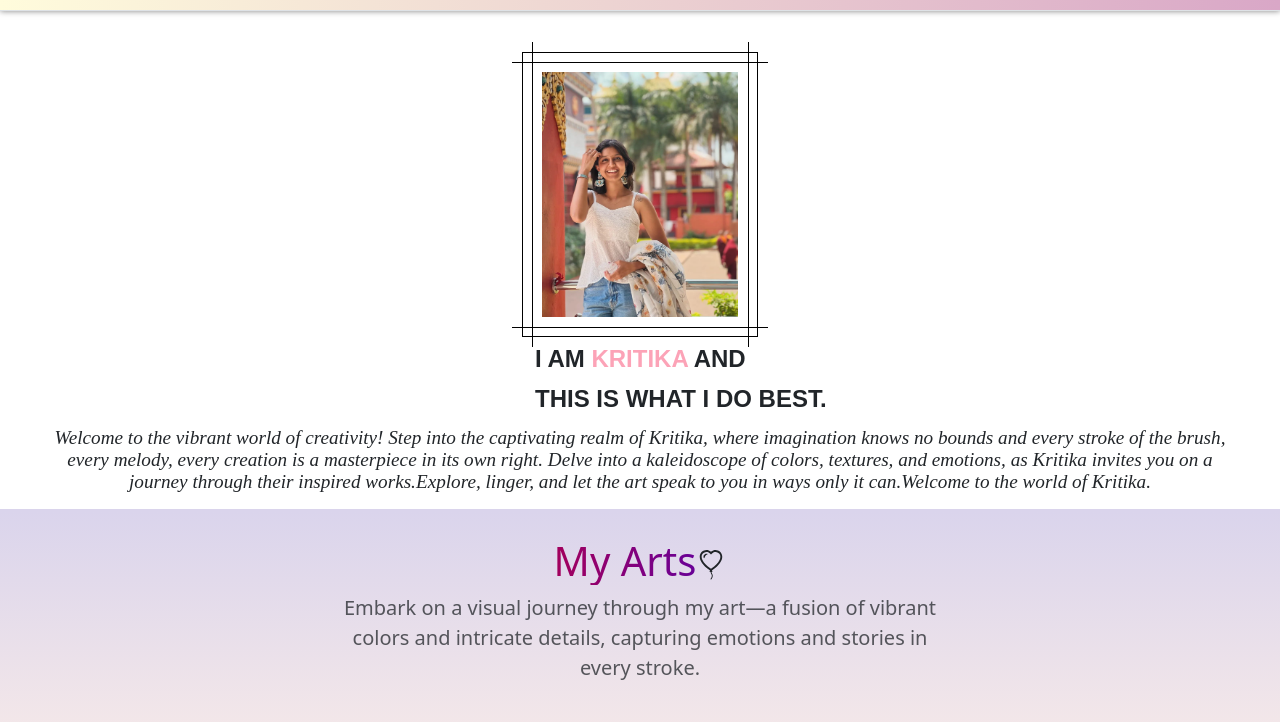
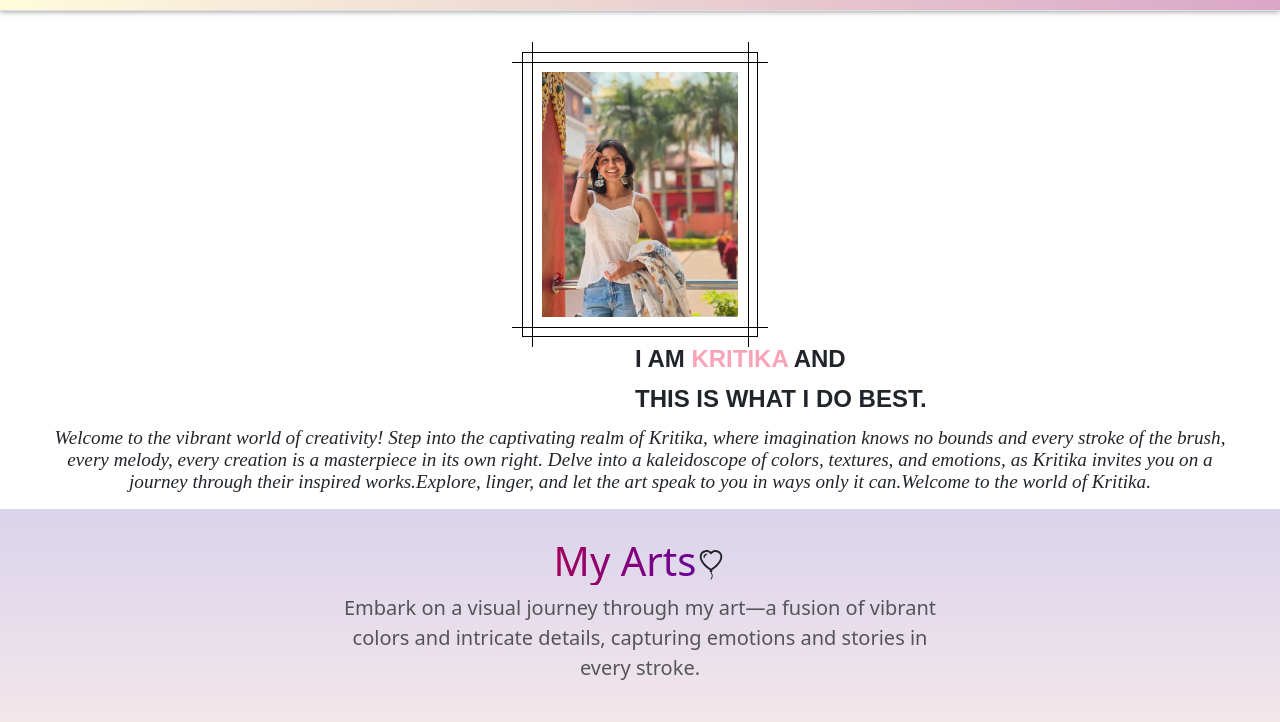
Before and after one commit to msandeepreddy77/kritika.github.io, a plain HTML site: page index.html in a window 1280 px wide. Shown: the part 78-800 px from the top of the page. Drawn offline with nearby package versions, Linux system fonts and the light colour scheme.

Commit message:
Update style.css

```diff
--- a/style.css
+++ b/style.css
@@ -53,7 +53,7 @@ ul{
 }
 .lala{
     font: small-caps bold 24px/1 sans-serif;
-    margin-left: 535px;
+    margin-left: 635px;
 }
 .s1{
     color:#FCA3B7;
```
